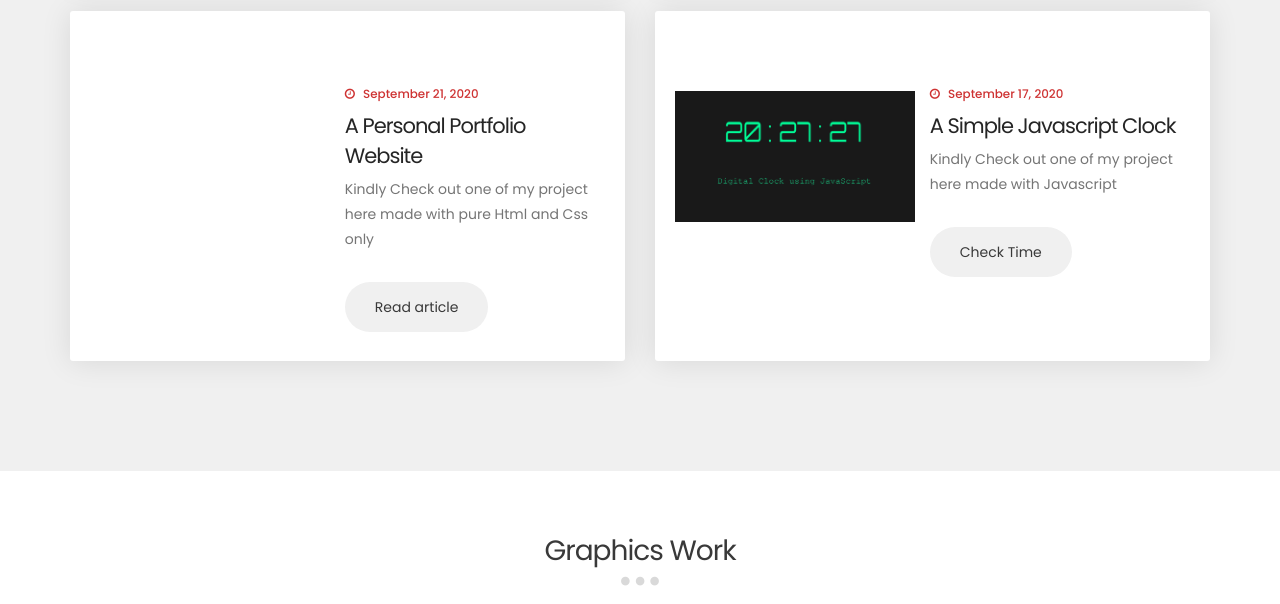
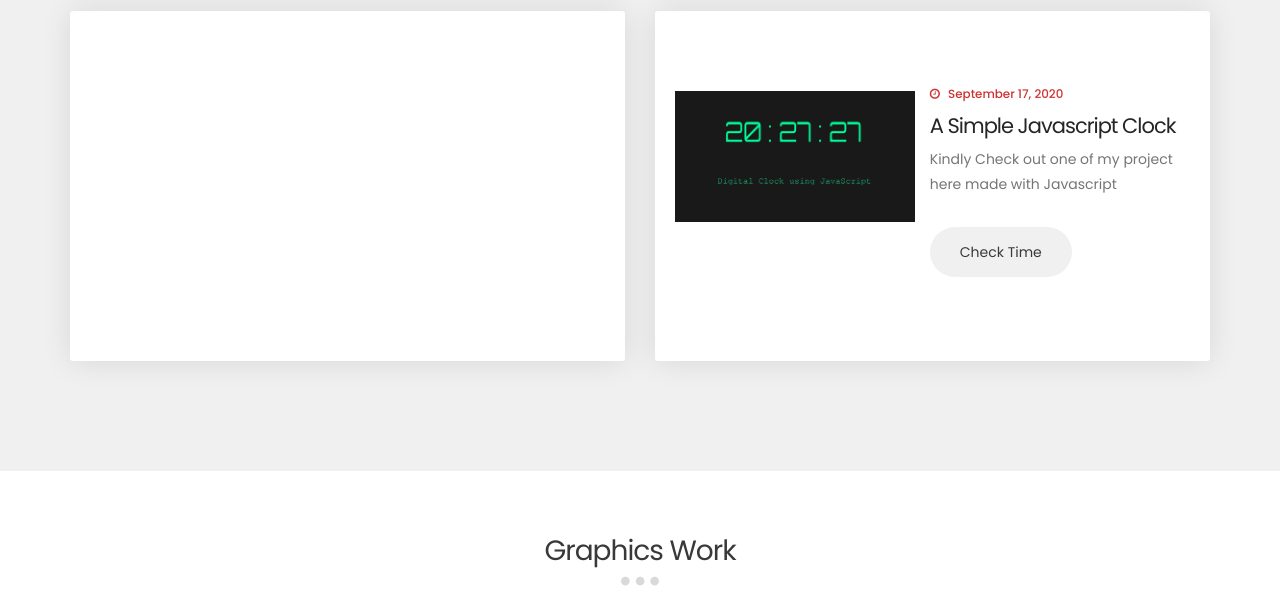
Before and after one commit to Kayode-Lateef/Kayode-Lateef.github.io, a plain HTML site: page index.html in a window 1280 px wide. Shown: the part 1879-2483 px from the top of the page. Drawn offline with Linux system fonts and the light colour scheme.

Commit message:
Update index.html

```diff
--- a/index.html
+++ b/index.html
@@ -240,12 +240,12 @@
                                   <!-- <a href="blog-detail.html"><img src="images/bg.png" class="img-responsive"
                                              alt=""></a> -->
                               </div>
-                           <div class="media-body blog-info">
+                       <!--    <div class="media-body blog-info">
                                    <small><i class="fa fa-clock-o"></i> September 21, 2020</small>
                                    <h3><a href="/portfolio/index.html">A Personal Portfolio Website</a></h3>
                                    <p>Kindly Check out one of my project here made with pure Html and Css only</p>
                                    <a href="/portfolio/index.html" class="btn section-btn">Read article</a>
-                              </div>
+                              </div> -->
                          </div>
                     </div>
 
```
